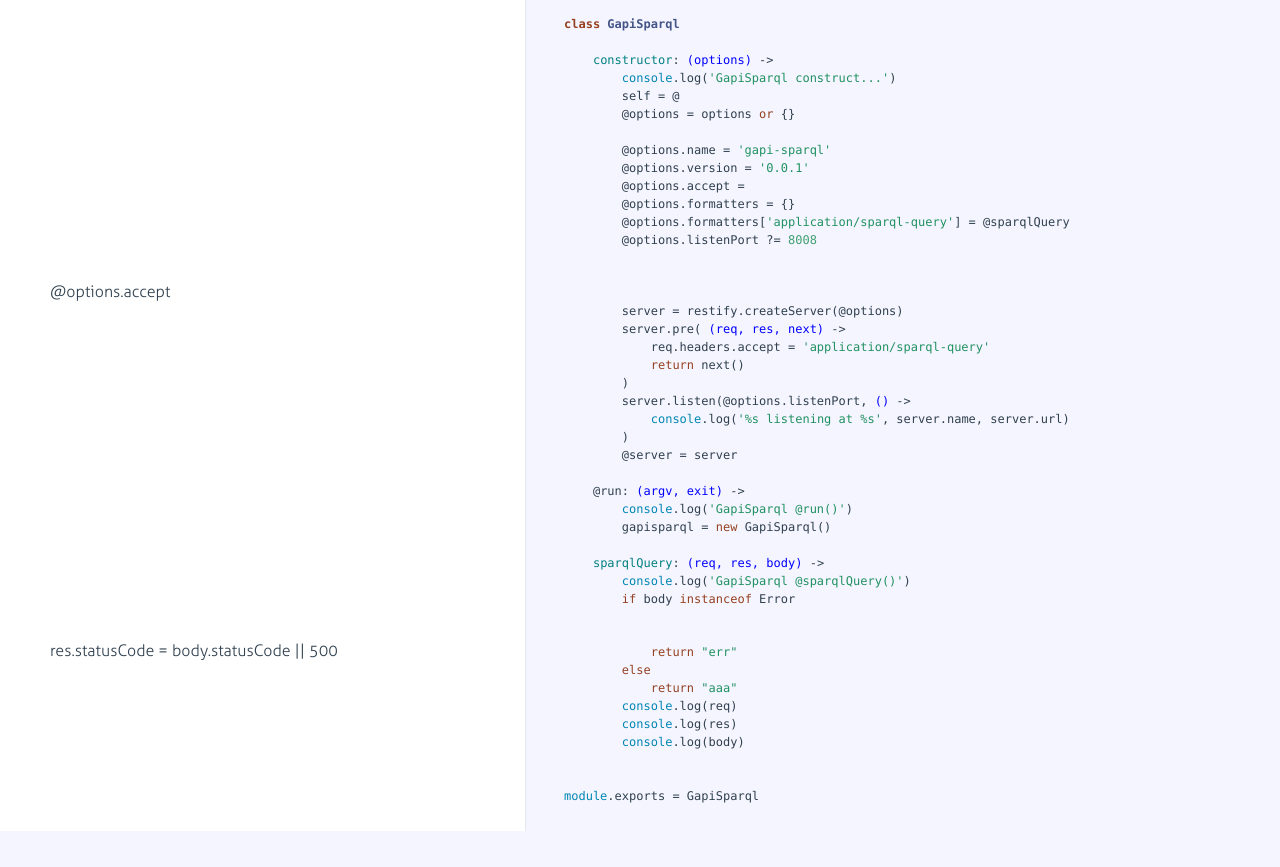
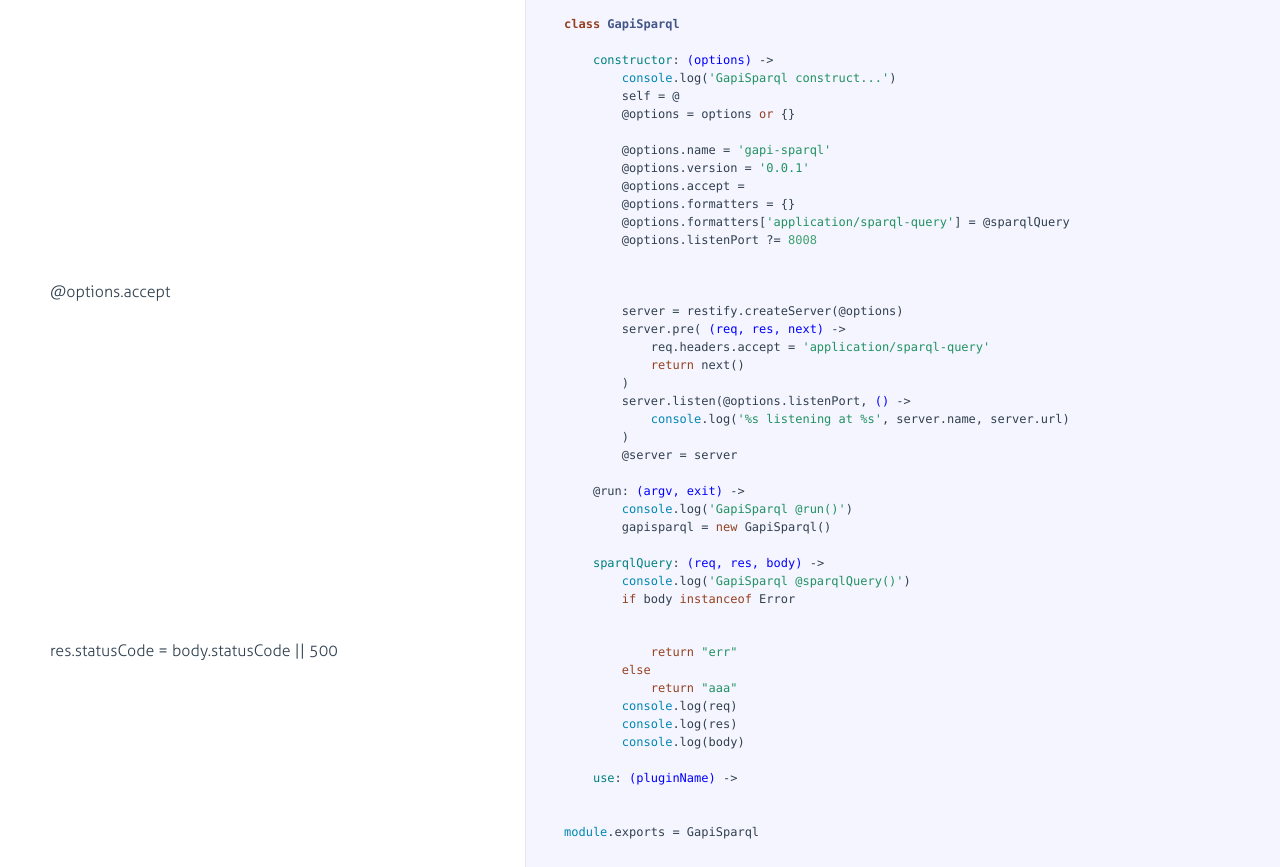
Before and after one commit to pirati-cz/gapi-sparql, a website: page docs/gapi_sparql.html in a window 1280 px wide. Shown: the part 151-1018 px from the top of the page. Before the commit the page ends 982 px from the top, so only its background shows below. Drawn offline with Linux system fonts and the light colour scheme.

Commit message:
add start script into package.json

```diff
--- a/docs/gapi_sparql.html
+++ b/docs/gapi_sparql.html
@@ -121,6 +121,8 @@ self = <span class="hljs-literal">null</span>
         <span class="hljs-built_in">console</span>.log(res)
         <span class="hljs-built_in">console</span>.log(body)
 
+    <span class="hljs-attribute">use</span>: <span class="hljs-function"><span class="hljs-params">(pluginName)</span> -&gt;</span>
+
 
 <span class="hljs-built_in">module</span>.exports = GapiSparql</pre></div></div>
 
--- a/package.json
+++ b/package.json
@@ -17,9 +17,10 @@
     "url": "http://github.com/pirati-cz/gapi-sparql/issues"
   },
   "bin" : {
-    "gapi-sparql" : "./bin/gapi-sparql.js"
+    "gapi-sparql" : "./bin/gapi_sparql.js"
   },
   "scripts" : {
+    "start": "node ./bin/gapi_sparql.js",
     "test" : "gulp scripts tests && mocha -R spec ./test/lib",
     "prepublish" : "gulp scripts tests && docco ./src/*coffee"
   },
```
